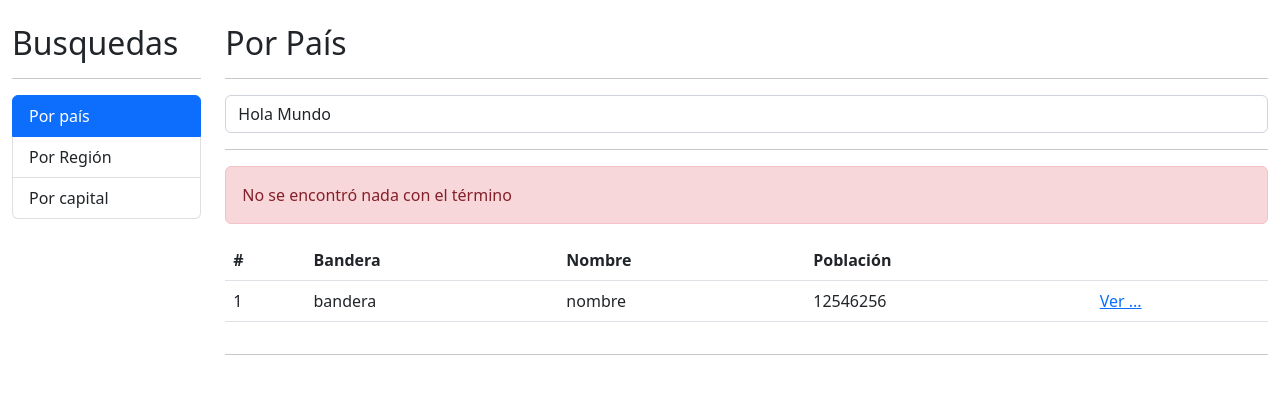
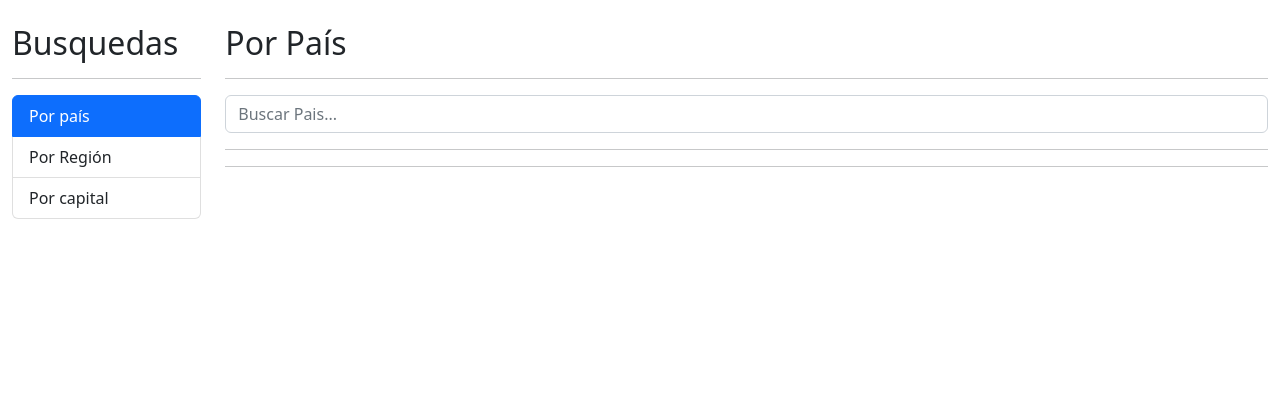
Before and after one commit to JavierSaezGarcia/ng-03-paisesApp, an Angular app: page / in a window 1280 px wide. Shown: the top 394 px of the page. Built offline with nearby package versions, Linux system fonts and the light colour scheme.

Commit message:
Paises funcionando

```diff
--- a/src/app/app.module.ts
+++ b/src/app/app.module.ts
@@ -1,5 +1,6 @@
 import { NgModule } from '@angular/core';
 import { BrowserModule } from '@angular/platform-browser';
+import { HttpClientModule } from '@angular/common/http';
 
 import { AppComponent } from './app.component';
 import { PaisModule } from './pais/pais.module';
@@ -14,6 +15,7 @@
   imports: [
     BrowserModule,
     RouterModule,
+    HttpClientModule,
     AppRoutingModule,
     PaisModule,
     SharedModule
--- a/src/app/pais/pages/por-pais/por-pais.component.html
+++ b/src/app/pais/pages/por-pais/por-pais.component.html
@@ -12,30 +12,34 @@
     </div>
 </div>
 <hr />
-<div class="alert alert-danger">
-    No se encontró nada con el término
+<div *ngIf="hayError"
+class="alert alert-danger">
+    No se encontró nada con {{ termino }}
 </div>
 
-<div class="row">
+<div *ngIf="paises.length > 0"  class="row">
     <div class="col">
         <table class="table table-hover">
             <thead>
                 <tr>
                     <th> # </th>
                     <th> Bandera </th>
-                    <th> Nombre </th>
+                    <th> País </th>
                     <th> Población </th>
                     <th></th>
                 </tr>
             </thead>
             <tbody>
-                <tr>
-                    <td>1</td>
-                    <td>bandera</td>
-                    <td>nombre</td>
-                    <td>12546256</td>
+                <tr *ngFor="let pais of paises; let i = index;">
+                    <td>{{i + 1}}</td>
                     <td>
-                        <a href="/pais/cri">Ver ...</a>
+                        <img class="small-flag" [src]="pais.flags.png">
+                    </td>
+                    <td>{{ pais.name.common}}</td>
+
+                    <td>{{ pais.population | number }}</td>
+                    <td>
+                        <a [routerLink]="['/pais', pais.cca2]">Ver ...</a>
                     </td>
                 </tr>
 
--- a/src/app/pais/pages/por-pais/por-pais.component.ts
+++ b/src/app/pais/pages/por-pais/por-pais.component.ts
@@ -1,4 +1,6 @@
 import { Component, OnInit } from '@angular/core';
+import { Country } from '../../interfaces/pais.interface';
+import { PaisService } from '../../services/pais.service';
 
 @Component({
   selector: 'app-por-pais',
@@ -8,12 +10,30 @@
 })
 export class PorPaisComponent {
 
-  termino: string = 'Hola Mundo';
-  private apiUrl: string = 'https://restcountries.com/v2';
+  termino: string = '';
+  hayError: boolean = false;
+  paises: Country[] = [];
+  nombrePais: string = '';
 
-  constructor() { }
+
+  constructor( private paisService: PaisService) { }
   buscar(){
-    console.log(this.termino)
+    this.hayError = false;
+    this.paisService.buscarPais( this.termino ).subscribe(
+      {
+        next: paises => {
+          console.log( paises );
+          this.paises = paises;
+
+
+        },
+        error: err => {
+          this.hayError = true;
+          console.log(err);
+          this.paises = [];
+        }
+      }
+    );
 
   }
 
--- a/src/app/pais/pais.module.ts
+++ b/src/app/pais/pais.module.ts
@@ -6,6 +6,7 @@
 import { PorPaisComponent } from './pages/por-pais/por-pais.component';
 import { PorRegionComponent } from './pages/por-region/por-region.component';
 import { VerPaisComponent } from './pages/ver-pais/ver-pais.component';
+import { RouterModule } from '@angular/router';
 
 
 
@@ -25,7 +26,8 @@
   ],
   imports: [
     CommonModule,
-    FormsModule
+    FormsModule,
+    RouterModule
   ]
 })
 export class PaisModule { }
--- /dev/null
+++ b/src/app/pais/services/pais.service.ts
@@ -0,0 +1,22 @@
+import { HttpClient } from '@angular/common/http';
+import { Injectable } from '@angular/core';
+import { Observable, of } from 'rxjs';
+import { Country } from '../interfaces/pais.interface';
+
+@Injectable({
+  providedIn: 'root'
+})
+export class PaisService {
+  private apiUrl:string = 'https://restcountries.com/v3.1';
+
+  constructor( private http: HttpClient) { }
+
+  buscarPais( termino: string): Observable<Country[]> {
+    const url = ` ${ this.apiUrl }/name/${termino}`;
+    return this.http.get<Country[]>( url );
+
+  }
+
+
+
+}
--- a/src/styles.css
+++ b/src/styles.css
@@ -1 +1,4 @@
 /* You can add global styles to this file, and also import other style files */
+.small-flag {
+    width: 50px;
+}
```
Also changed, not shown: src/app/pais/interfaces/pais.interface.ts (added, +116 -0 lines).
